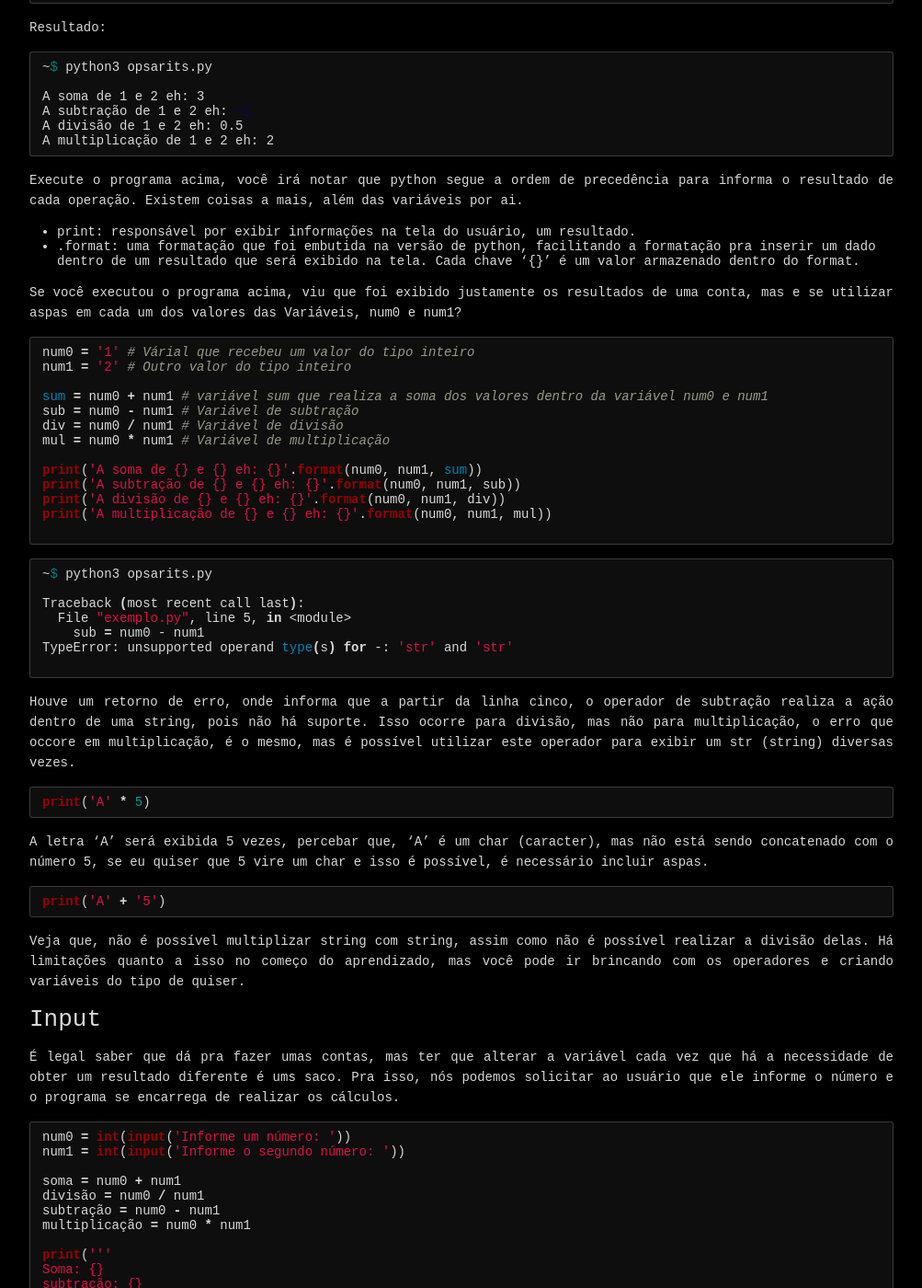
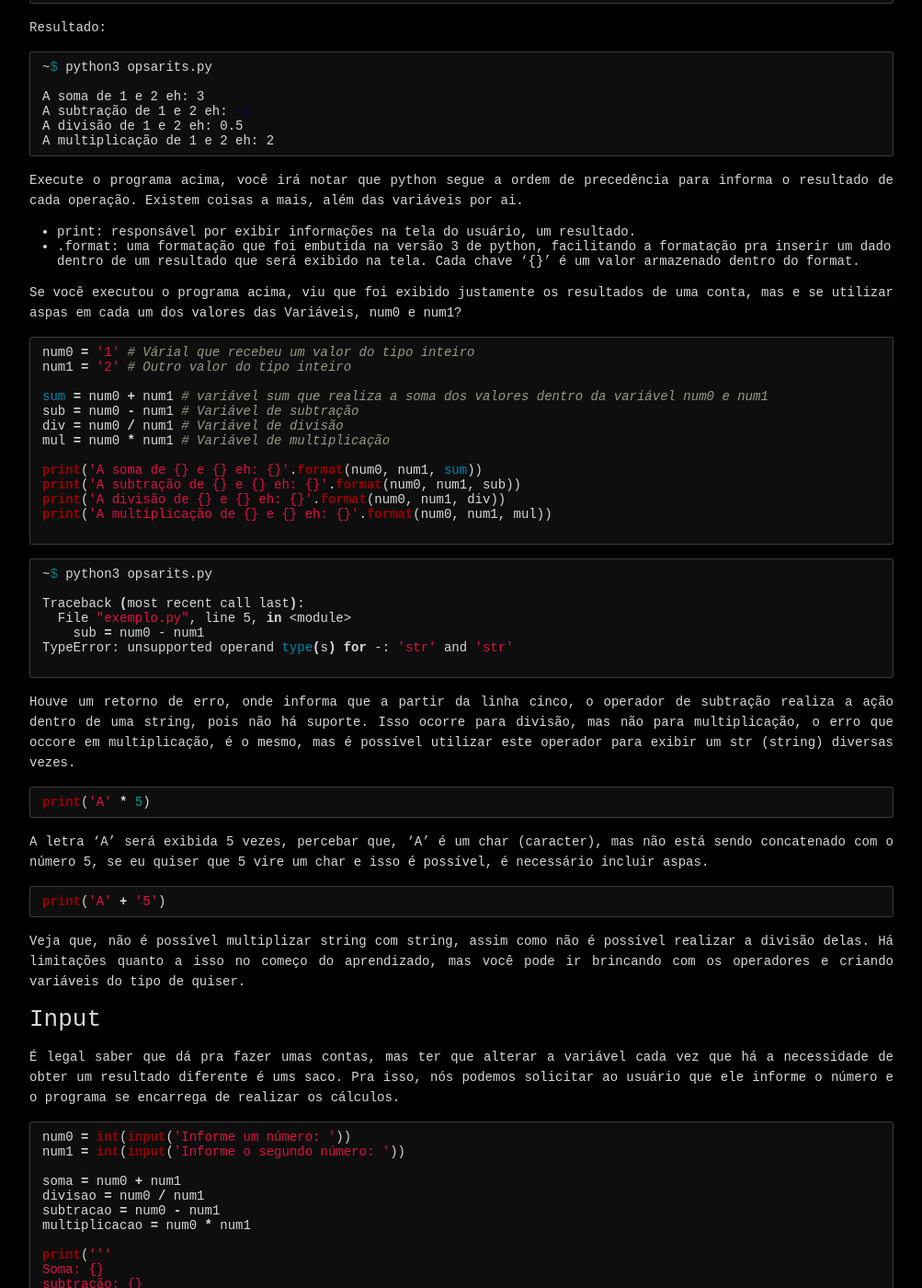
Before and after one commit to Achilles0x01/achilles0x01.github.io, a Jekyll site: the page built from _posts/2019-04-09-python-101-0x01.md, in a window 1280 px wide and 1400 px high, scrolled down 1248 px. Shown: the whole window at 92% size, without its empty margins (138-1141 px from the left). Built offline with Jekyll 4.4.1, drawn with Linux system fonts in a browser that asks for light colours; nearby versions of some CDN libraries; some web fonts are replaced; some of the changed text lies outside the part shown.

Commit message:
corerção

````diff
--- a/_posts/2019-04-09-python-101-0x01.md
+++ b/_posts/2019-04-09-python-101-0x01.md
@@ -60,7 +60,7 @@ A multiplicação de 1 e 2 eh: 2
 Execute o programa acima, você irá notar que python segue a ordem de precedência para informa o resultado de cada operação. Existem coisas a mais, além das variáveis por ai.
 
 * print: responsável por exibir informações na tela do usuário, um resultado.
-* .format: uma formatação que foi embutida na versão de python, facilitando a formatação pra inserir um dado dentro de um resultado que será exibido na tela. Cada chave '{}' é um valor armazenado dentro do format.
+* .format: uma formatação que foi embutida na versão 3 de python, facilitando a formatação pra inserir um dado dentro de um resultado que será exibido na tela. Cada chave '{}' é um valor armazenado dentro do format.
 
 Se você executou o programa acima, viu que foi exibido justamente os resultados de uma conta, mas e se utilizar aspas em cada um dos valores das Variáveis, num0 e num1?
 
@@ -112,15 +112,15 @@ num0 = int(input('Informe um número: '))
 num1 = int(input('Informe o segundo número: '))
 
 soma = num0 + num1
-divisão = num0 / num1
-subtração = num0 - num1
-multiplicação = num0 * num1
+divisao = num0 / num1
+subtracao = num0 - num1
+multiplicacao = num0 * num1
 
 print('''
 Soma: {}
 subtração: {}
 divisão: {}
-multiplicação: {}'''.format(soma, subtração, divisão, multiplicação))
+multiplicação: {}'''.format(soma, subtracao, divisao, multiplicacao))
 ```
 
 Nosso código não mudou muito, adicionamos apenas duas funções a mais e nosso print está um pouco diferente.
````
